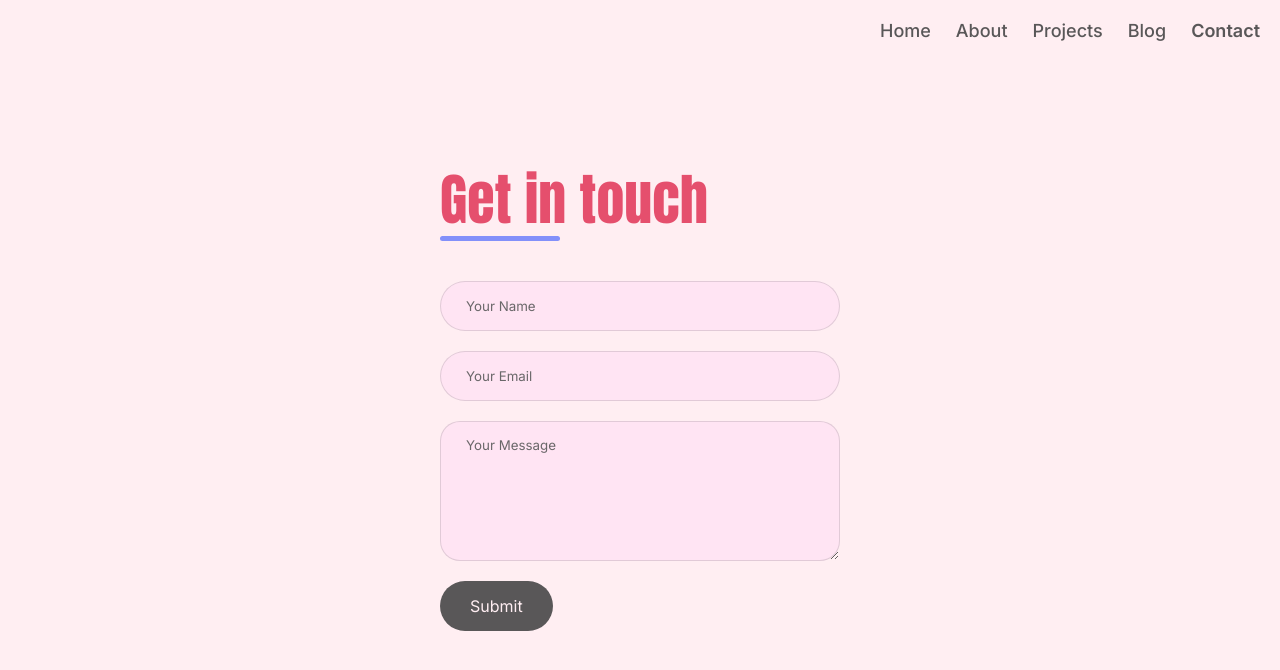
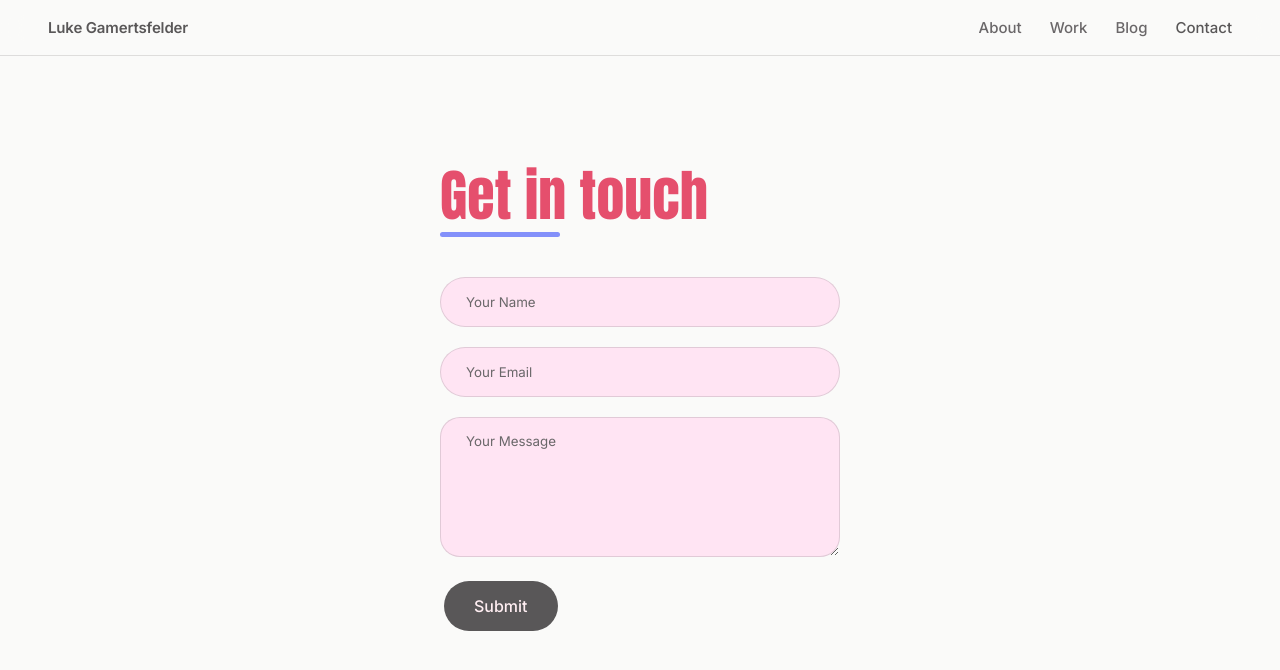
Before and after one commit to TunnelDog/lukeg.xyz, a plain HTML site: page contact/contact.html in a window 1280 px wide. Drawn offline with Linux system fonts and the light colour scheme.

Commit message:
Switch to white backgrounds and blue letters with click color fade
- Restore the white page background on every page
- Make all hero letters Wisteria Blue and add five floating shapes behind them
- Fade a clicked letter to a new palette color after its melt
- Give the contact page the home page's nav

```diff
--- a/contact/contact.html
+++ b/contact/contact.html
@@ -15,18 +15,19 @@
     <meta name="twitter:description" content="Get in touch with Luke Gamertsfelder.">
     <meta name="twitter:image" content="https://www.lukeg.xyz/images/icon.png">
     <link rel="icon" type="image/x-icon" href="../images/icon.png">
+    <link rel="stylesheet" href="../css/style.css" />
     <link rel="stylesheet" href="../contact/style.css" />
 </head>
 <body>
-    <header class="header">
-        <nav class="navbar">
-          <a href="../index.html">Home</a>
-          <a href="../index.html#about">About</a>
-          <a href="../index.html#projects">Projects</a>
-          <a href="../blog/index.html">Blog</a>
-          <a href="../contact/contact.html" class="active">Contact</a>
-        </nav>
-      </header>
+    <header class="header" id="navbar">
+      <a href="../index.html#home" class="brand">Luke Gamertsfelder</a>
+      <nav class="navbar">
+        <a href="../index.html#about" class="nav-link">About</a>
+        <a href="../index.html#projects" class="nav-link">Work</a>
+        <a href="../blog/index.html">Blog</a>
+        <a href="../contact/contact.html" class="active" aria-current="page">Contact</a>
+      </nav>
+    </header>
 
       <div class="contact-container">
         <form action="https://api.web3forms.com/submit" method="POST" class="contact-left">
@@ -45,5 +46,6 @@
 
         </div>
       </div>
+    <script src="../js/nav-scroll.js"></script>
 </body>
 </html>
--- a/contact/style.css
+++ b/contact/style.css
@@ -1,80 +1,5 @@
-@import url('../css/tokens.css');
-
-* {
-  margin: 0;
-  padding: 0;
-  box-sizing: border-box;
-  font-family: var(--sans);
-}
-
-body {
-    min-height: 100vh;
-    background-color: var(--bg);
-    color: var(--ink);
-}
-  .header {
-    position: fixed;
-    top: 0;
-    left: 0;
-    width: 100%;
-    padding: 20px clamp(12px, 4vw, 20px);
-    display: flex;
-    justify-content: right;
-    align-items: center;
-    z-index: 100;
-  }
-
-  /* Always a single, non-wrapping row - font size and gap scale fluidly
-     with viewport width instead of jumping at one fixed breakpoint, so
-     the links never spill onto a second row on phones. */
-  .navbar {
-    display: flex;
-    flex-wrap: nowrap;
-    align-items: center;
-    gap: clamp(8px, 2.5vw, 25px);
-    max-width: 100%;
-    overflow-x: auto;
-    scrollbar-width: none;
-  }
-
-  .navbar::-webkit-scrollbar {
-    display: none;
-  }
-
-  .navbar a {
-    position: relative;
-    flex: 0 0 auto;
-    font-size: clamp(12px, 3.8vw, 18px);
-    color: var(--ink);
-    font-weight: 500;
-    text-decoration: none;
-    white-space: nowrap;
-  }
-
-  .navbar a::before {
-    content: '';
-    position: absolute;
-    top: 100%;
-    left: 0;
-    width: 0%;
-    height: 2px;
-    background: var(--rose);
-    transition: .3s;
-  }
-
-  .navbar a:hover::before {
-    width: 100%;
-  }
-
-  .navbar a.active {
-    font-weight: 700;
-  }
-
-  .navbar a.active::before {
-    width: 100%;
-  }
-
-  .contact-container {
+/* Colors, fonts, nav and page basics come from css/style.css. */
+.contact-container {
     height: 100vh;
     display: flex;
     align-items: center;
@@ -109,10 +34,11 @@ body {
   outline: none;
   padding-left: 25px;
   color: var(--ink);
-  background: var(--surface);
+  background: var(--tint);
   border-radius: 50px;
 }
 .contact-left textarea {
+  resize: vertical;
   height: 140px;
   padding-top: 15px;
   border-radius: 20px;
--- a/css/blog.css
+++ b/css/blog.css
@@ -66,6 +66,7 @@ body {
 
 .blog-preview {
   background: var(--surface);
+  border: 1px solid var(--line);
   border-radius: 12px;
   overflow: hidden;
   transition: transform 0.2s ease, box-shadow 0.2s ease;
@@ -149,6 +150,7 @@ body {
 /* Individual Blog Post Styles */
 .blog-post {
   background: var(--surface);
+  border: 1px solid var(--line);
   border-radius: 10px;
   padding: 3rem;
   max-width: 1000px;
--- a/css/style.css
+++ b/css/style.css
@@ -115,8 +115,6 @@ body.hovering {
   /* Nudge the name above true centre so the caption below has room. */
   padding-bottom: 14vh;
   overflow: hidden;
-  /* Ends on the page background, so there's no seam at the About section. */
-  background: linear-gradient(180deg, var(--veil) 0%, var(--blush) 82%);
 }
 
 /* --- Hero name ---
@@ -129,7 +127,7 @@ body.hovering {
   font-size: clamp(96px, 27vw, 340px);
   line-height: 1.05;
   white-space: nowrap;
-  color: var(--rose);
+  color: var(--wisteria);
 }
 
 #hero-canvas {
@@ -210,7 +208,7 @@ body.hovering {
 
 .scroll-cue:hover {
   border-color: var(--ink);
-  background-color: var(--surface);
+  background-color: var(--tint);
 }
 
 .scroll-cue-hidden {
@@ -312,7 +310,7 @@ body.hovering {
   text-decoration: none;
   border: 1px solid var(--line);
   border-radius: 999px;
-  background: var(--surface);
+  background: var(--tint);
   transition: background-color 0.2s ease, color 0.2s ease, border-color 0.2s ease;
 }
 
--- a/css/tokens.css
+++ b/css/tokens.css
@@ -10,15 +10,16 @@
   --rose: #E54F6D;
 
   /* Roles.
-     Rose (3.3:1) and Wisteria (2.6:1) are too light on Blush for small text,
-     so they're only for large display type, shapes, rules and focus rings.
-     All small text uses --ink or --muted, which pass 4.5:1 on Blush and Veil. */
-  --bg: var(--blush);
-  --surface: var(--veil);
+     On the white background, Rose (3.5:1) and Wisteria (2.7:1) are too light for
+     small text, so they're for display type, shapes, rules and focus rings.
+     All small text uses --ink or --muted, which pass 4.5:1. */
+  --bg: #fafaf9;
+  --surface: #ffffff; /* large panels, such as blog cards and poems */
+  --tint: var(--veil); /* small accents, such as form fields and link pills */
   --ink: var(--charcoal);
   --muted: #6a6769; /* lighter tint of Charcoal */
   --line: rgba(89, 87, 88, 0.18);
-  --glass: rgba(255, 238, 242, 0.82);
+  --glass: rgba(250, 250, 249, 0.78);
 
   /* Type */
   --display: "Anton", Impact, "Arial Narrow", sans-serif;
--- a/poetry/style.css
+++ b/poetry/style.css
@@ -98,6 +98,7 @@ body {
     margin-top: 40px;
     text-align: left;
     background-color: var(--surface);
+    border: 1px solid var(--line);
     border-radius: 20px;
     padding: 24px;
   }
```
Also changed, not shown: docs/superpowers/specs/2026-11-04-animated-hero-design.md (+9 -0 lines), js/src/hero/choreography.js (+18 -1 lines), js/src/hero/scene.js (+18 -11 lines), js/dist/site.js.
